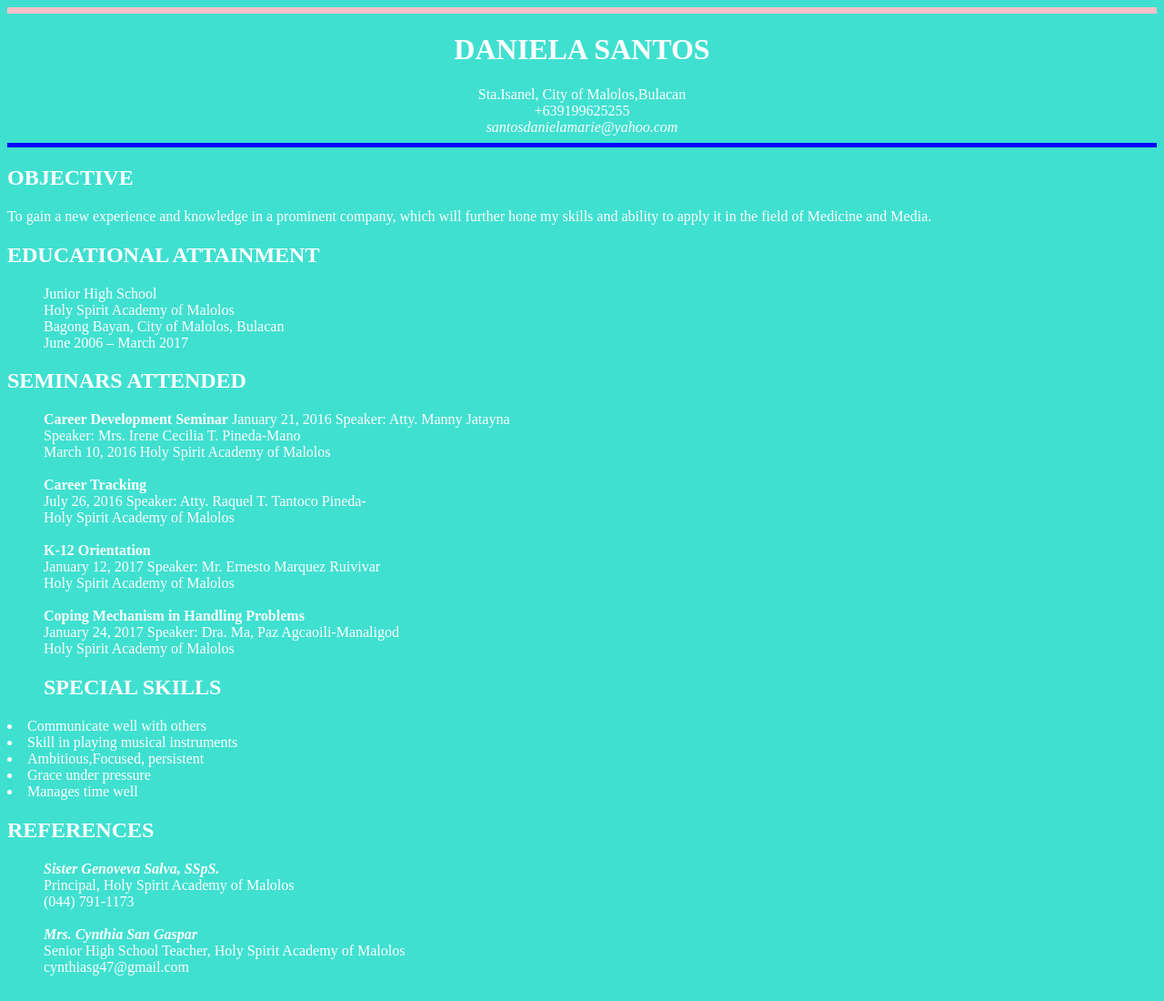
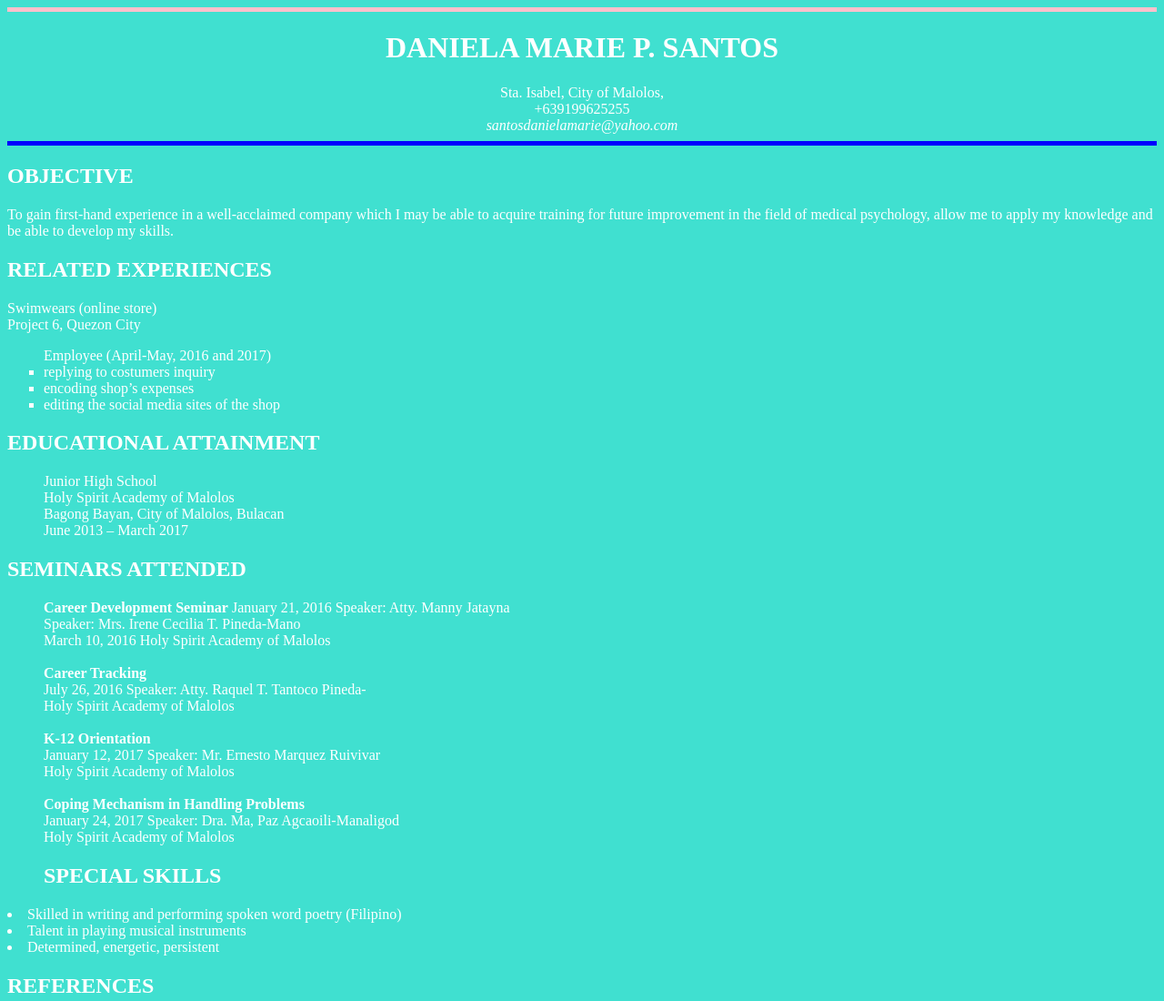
Before and after one commit to danielampsss/danielasantos.github.io, a plain HTML site: page index.html in a window 1280 px wide. Shown: the top 1100 px of the page at 91% size. Drawn offline with Linux system fonts and the light colour scheme.

Commit message:
Update index.html

```diff
--- a/index.html
+++ b/index.html
@@ -1,19 +1,25 @@
 <html> <head> <title>RESUME</title>
 </head> <body bgcolor="#40e0d0" text="white">
 <center>
-<hr size="7" color="pink">
-<h1> DANIELA SANTOS </h1>
-Sta.Isanel, City of Malolos,Bulacan <br>
+<hr size="5" color="pink">
+<h1> DANIELA MARIE P. SANTOS </h1>
+Sta. Isabel, City of Malolos,  <br>
 +639199625255<br>
 <i>santosdanielamarie@yahoo.com</i>
 <hr size="5" color="blue">
 </center>
 
 <h2>OBJECTIVE</h2>
-To gain a new experience and knowledge in a prominent company, which will further hone my skills and ability to apply it in the field of Medicine and Media.
+To gain first-hand experience in a well-acclaimed company which I may be able to acquire training for future improvement in the field of medical psychology, allow me to apply my knowledge and be able to develop my skills.
 
-
-
+<h2>RELATED EXPERIENCES</h2>
+Swimwears (online store)<br>
+Project 6, Quezon City
+<ul type="square">Employee (April-May, 2016 and 2017) <br>
+<li>replying to costumers inquiry</li>
+<li>encoding shop’s expenses</li>
+<li>editing the social media sites of the shop</li>
+</ul>
 
 
 <h2>EDUCATIONAL ATTAINMENT</h2>
@@ -21,7 +27,7 @@ To gain a new experience and knowledge in a prominent company, which will furthe
 	Junior High School	<br>
 	Holy Spirit Academy of Malolos <br>
 	Bagong Bayan, City of Malolos, Bulacan<br>
-	June 2006 – March 2017<br>
+	June 2013 – March 2017<br>
 </blockquote>
 <h2>SEMINARS ATTENDED</h2>
 <blockquote>              <b>Career Development Seminar</b>				 January 21, 2016
@@ -29,25 +35,24 @@ To gain a new experience and knowledge in a prominent company, which will furthe
                           Speaker: Mrs. Irene Cecilia T. Pineda-Mano   <br>              March 10, 2016
                           Holy Spirit Academy of Malolos<br>
 <br>
-  <b>Career Tracking </b>          <br>                                                        July 26, 2016
+                           <b>Career Tracking </b>          <br>                         July 26, 2016
                           Speaker: Atty. Raquel T. Tantoco Pineda-<br>
                           Holy Spirit Academy of Malolos<br><br>
- <b>K-12 Orientation </b>       <br>                                                         January 12, 2017
+
+                           <b>K-12 Orientation </b>       <br>                           January 12, 2017
                           Speaker: Mr. Ernesto Marquez Ruivivar<br>
                           Holy Spirit Academy of Malolos<br>
 <br>
 
 
- <b>                      Coping Mechanism in Handling Problems   </b>   <br>               January 24, 2017
+ <b>                      Coping Mechanism in Handling Problems   </b>   <br>            January 24, 2017
                           Speaker: Dra. Ma, Paz Agcaoili-Manaligod<br>
                           Holy Spirit Academy of Malolos<br>
 </blockquote>
 <ul type="square"><h2>SPECIAL SKILLS</ul>
-	<li>Communicate well with others
-	<li>Skill in playing musical instruments</li>
-	<li>Ambitious,Focused, persistent</li>
-  <li> Grace under pressure</li>
-  <li>Manages time well </li>
+	<li>Skilled in writing and performing spoken word poetry (Filipino)
+	<li>Talent in playing musical instruments</li>
+	<li>Determined, energetic, persistent</li>
 </ul>
 <h2>REFERENCES</h2>
 <blockquote>
```
Lines whose indentation alone changed are shown as unchanged.
